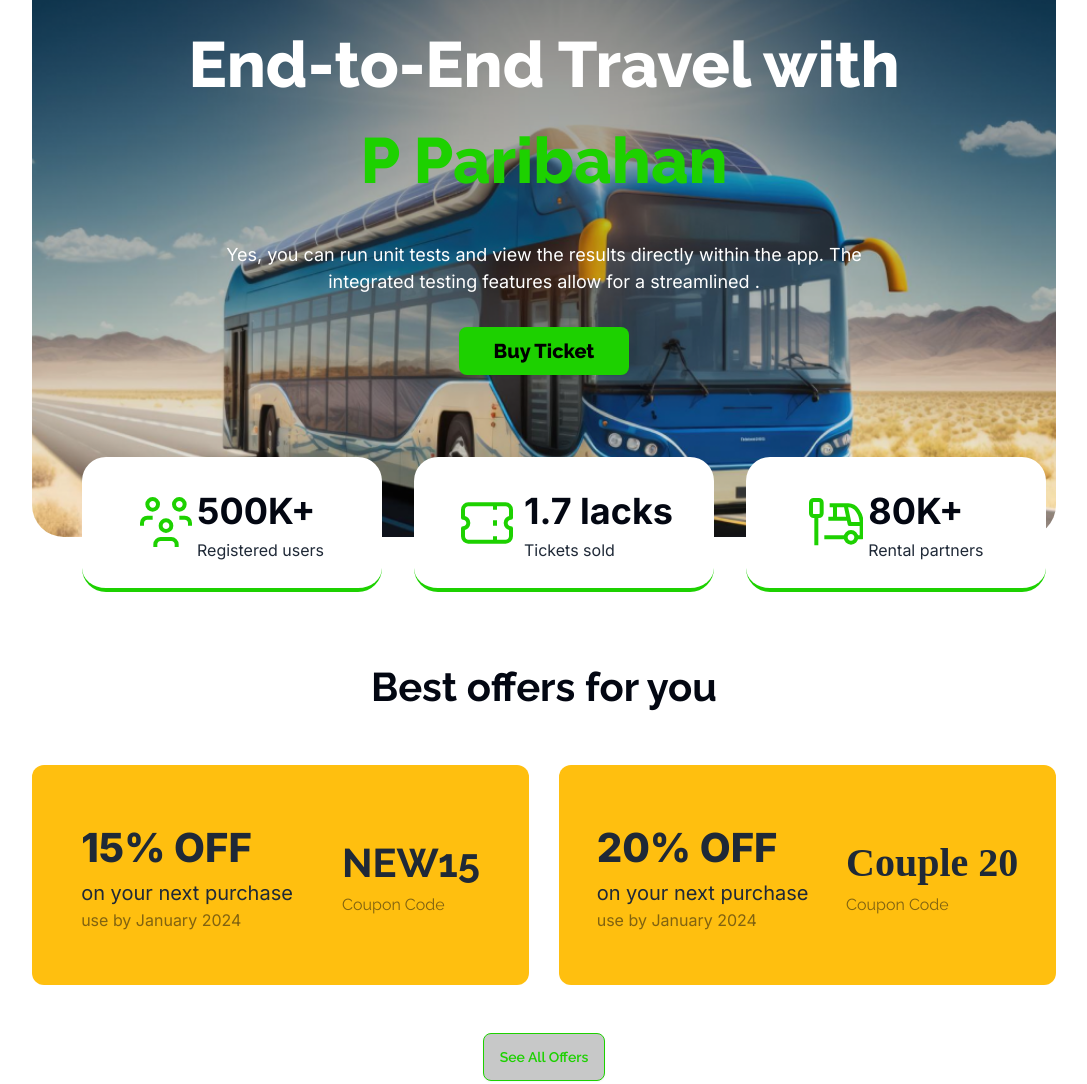
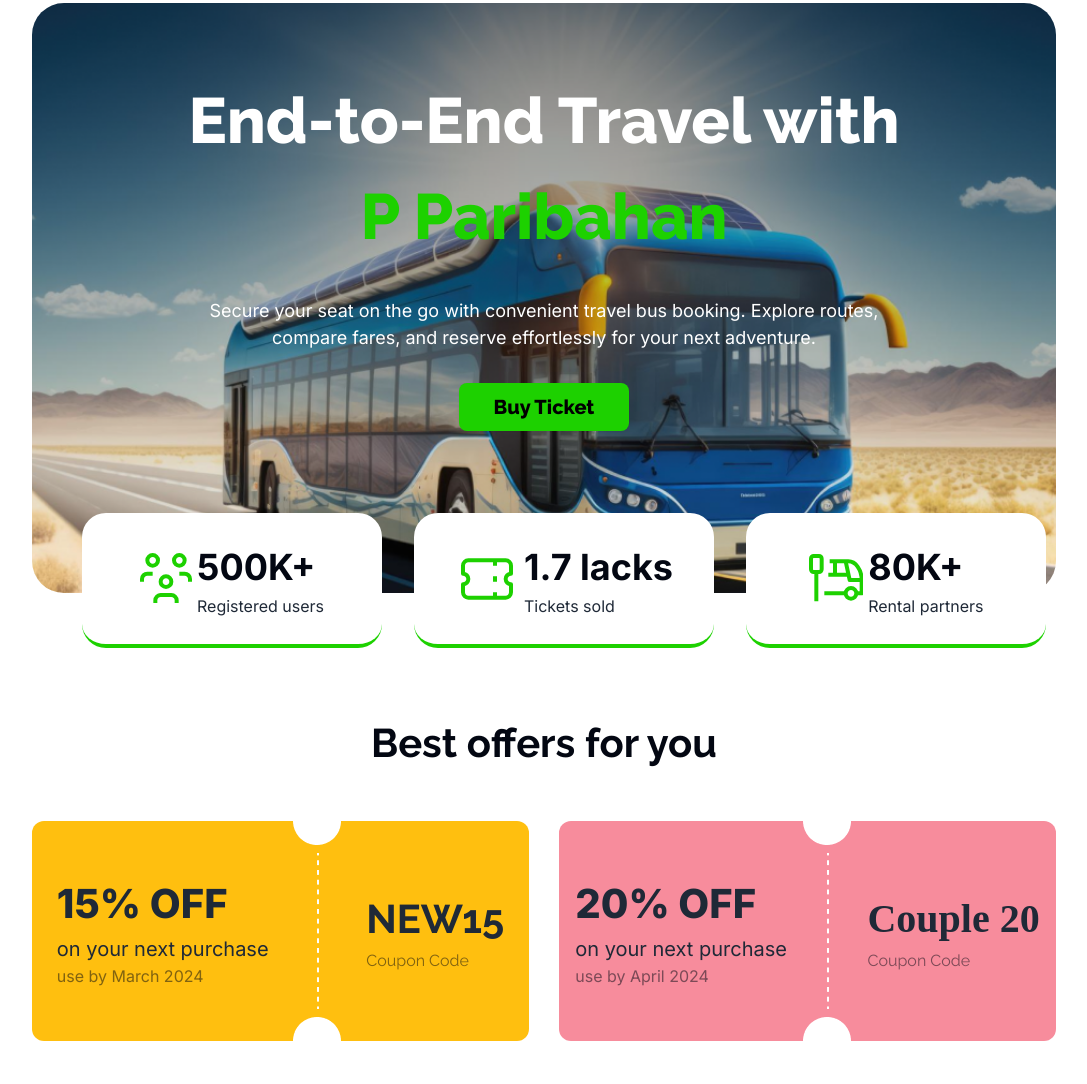
Before and after one commit to DeveloperImran1/Assignment-5, a plain HTML site: page index.html in a window 1280 px wide. Shown: the part 155-1239 px from the top of the page, without its empty margins (96-1183 px from the left). Drawn offline with nearby package versions, Linux system fonts and the light colour scheme.

Commit message:
responcive korlam

```diff
--- a/index.html
+++ b/index.html
@@ -38,7 +38,7 @@
     <header class="w-[80%] mx-auto ">
         <!-- navbar section  -->
 
-        <div class="navbar bg-base-100">
+        <div class="navbar bg-base-100 mt-14">
             <div class="navbar-start">
               <div class="dropdown">
                 <div tabindex="0" role="button" class="btn btn-ghost lg:hidden">
@@ -90,12 +90,7 @@
                     <span class=" text-[#1DD100]">P Paribahan</span>
                 </h1>
                 <div class="flex flex-col justify-center items-center ">
-                    <p class="text-[18px] font-normal font-[inter] text-[#FFFFFF] text-center w-[400px] lg:w-[690px] my-[32px]">Yes,
-                        you can
-                        run
-                        unit tests and view the results directly within the app. The integrated testing features allow
-                        for a
-                        streamlined .</p>
+                    <p class="text-[18px] font-normal font-[inter] text-[#FFFFFF] text-center w-[400px] lg:w-[690px] my-[32px]">Secure your seat on the go with convenient travel bus booking. Explore routes, compare fares, and reserve effortlessly for your next adventure.</p>
 
                     <button class="btn btn-success bg-[#1DD100] mb-[30px] lg:mb-[0px] w-[170px] text-[20px] font-extrabold border-none"><a
                             href="#p-poribhon">Buy
@@ -185,8 +180,9 @@
                     <div class="">
                         <h2 class="font-extrabold text-[30px] lg:text-[40px]">15% OFF</h2>
                         <p class="font-[600px] text-[20px] text-left">on your next purchase</p>
-                        <p class="font-[500px] text[18px] text-[#03071280] text-left">use by January 2024</p>
+                        <p class="font-[500px] text[18px] text-[#03071280] text-left">use by March 2024</p>
                     </div>
+                    <img src="./images/cupon-devider.png" alt="">
                     <div>
                         <div class="">
                             <h2 class="font-bold text-[30px] lg:text-[40px] font-[Raleway]">NEW15</h2>
@@ -195,12 +191,13 @@
                     </div>
                 </div>
                 <div
-                    class="w-[450px] lg:w-[570px] h-[180px] lg:h-[220px] bg-[#FFBF0F] rounded-[12px]  font-[inter] flex  justify-evenly items-center">
+                    class="w-[450px] lg:w-[570px] h-[180px] lg:h-[220px] bg-[#F78C9C] rounded-[12px]  font-[inter] flex  justify-evenly items-center">
                     <div class="">
                         <h2 class="font-extrabold text-[30px] lg:text-[40px]">20% OFF</h2>
                         <p class="font-[600px] text-[20px] text-left">on your next purchase</p>
-                        <p class="font-[500px] text[18px] text-[#03071280] text-left">use by January 2024</p>
+                        <p class="font-[500px] text[18px] text-[#03071280] text-left">use by April 2024</p>
                     </div>
+                    <img src="./images/cupon-devider.png" alt="">
                     <div>
                         <div class="">
                             <h2 class="font-bold text-[30px] lg:text-[40px] font-[releway]">Couple 20 </h2>
```
